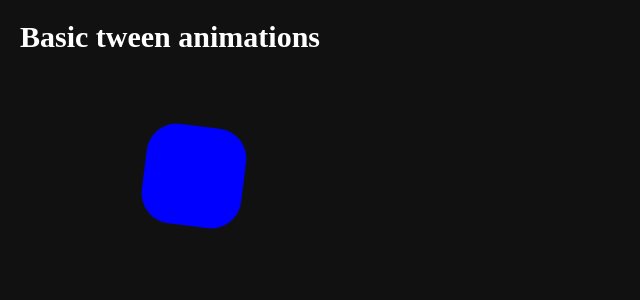
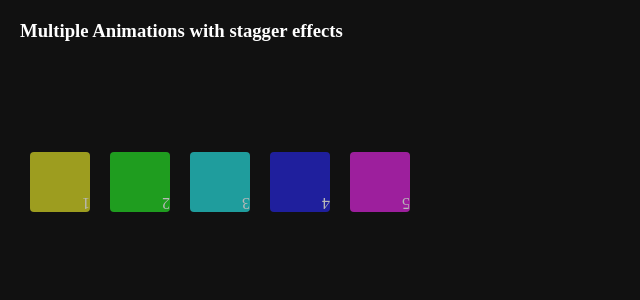
Before and after one commit to deepankar-sah/GSAP-WITH-REACT, a React (Vite) app: page / in a window 1280 px wide. Shown: the top 300 px of the page, without its empty margins (0-640 px from the left). Built offline with nearby package versions, Linux system fonts and the light colour scheme.

Commit message:
Stagger Animations Added

```diff
--- a/src/App.jsx
+++ b/src/App.jsx
@@ -1,13 +1,15 @@
 import { useGSAP } from "@gsap/react";
 import gsap from "gsap";
 import BasicTweenAnimations from "./components/BasicTweenAnimations";
+import StaggersAnimations from "./components/StaggersAnimations";
 
 gsap.registerPlugin(useGSAP);
 
 const App = () => {
   return (
     <main>
-      <BasicTweenAnimations />
+      {/* <BasicTweenAnimations /> */}
+      <StaggersAnimations />
     </main>
   );
 };
--- /dev/null
+++ b/src/components/StaggersAnimations.jsx
@@ -0,0 +1,49 @@
+import { useEffect, useRef } from "react";
+import gsap from "gsap";
+
+const StaggersAnimations = () => {
+  const boxesRef = useRef([]);
+
+  const addToRefs = (element) => {
+    if (element && !boxesRef.current.includes(element)) {
+      boxesRef.current.push(element);
+    }
+  };
+
+  useEffect(() => {
+    gsap.to(boxesRef.current, {
+      y: 100, // Sab boxes 100px niche move karenge
+      rotation: 180, // Sab boxes 180 degrees rotate karenge
+      opacity: 0.7, // Sab boxes 70% transparent ho jayenge
+      duration: 1,
+      stagger: {
+        amount: 2,
+        from: "start",
+      },
+      ease: "bounce.out",
+    });
+  }, []);
+
+  return (
+    <main style={{ padding: 20 }}>
+      <h3>Multiple Animations with stagger effects</h3>
+      {[1, 2, 3, 4, 5].map((boxNumber) => (
+        <div
+          key={boxNumber}
+          ref={addToRefs}
+          style={{
+            width: "60px",
+            height: "60px",
+            backgroundColor: `hsl(${boxNumber * 60}, 70%, 50%)`, // Different colors
+            margin: "10px",
+            borderRadius: "4px",
+            display: "inline-block",
+          }}
+        >
+          {boxNumber}
+        </div>
+      ))}
+    </main>
+  );
+};
+export default StaggersAnimations;
```
